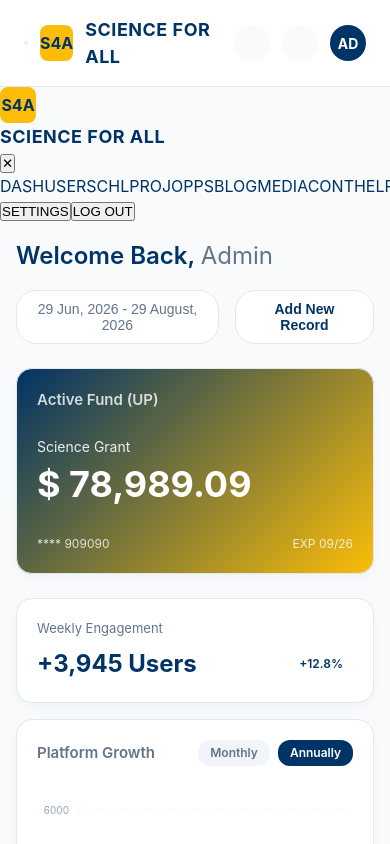
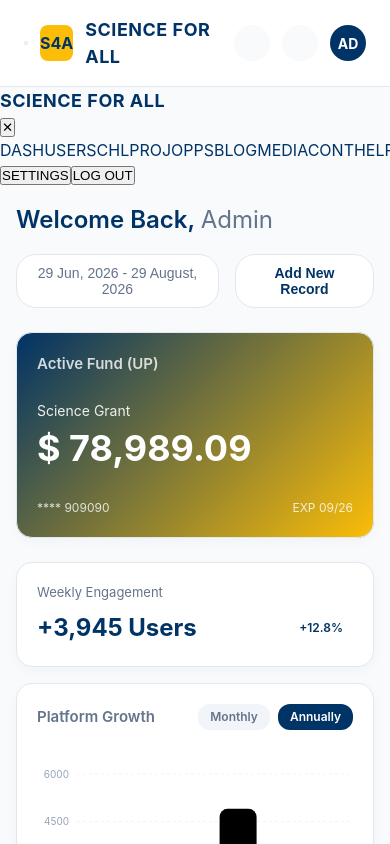
Before and after one commit to JimmyXtesla/foundation, a React (Vite) app: page /dashboard in a window 390 px wide. Shown: the top 844 px of the page. Built offline with nearby package versions, Linux system fonts and the light colour scheme.

Commit message:
Remove logo icon from mobile drawer
Removed logo icon from mobile drawer.

```diff
--- a/src/components/Layout.tsx
+++ b/src/components/Layout.tsx
@@ -84,7 +84,6 @@ const Layout = () => {
       {/* ── Mobile Drawer ── */}
       <div className={`mobile-drawer ${drawerOpen ? 'drawer-open' : ''}`}>
         <div className="drawer-header">
-          <div className="logo-icon">S4A</div>
           <div className="logo-text">Science for All</div>
           <button className="drawer-close" onClick={() => setDrawerOpen(false)}>✕</button>
         </div>
```
